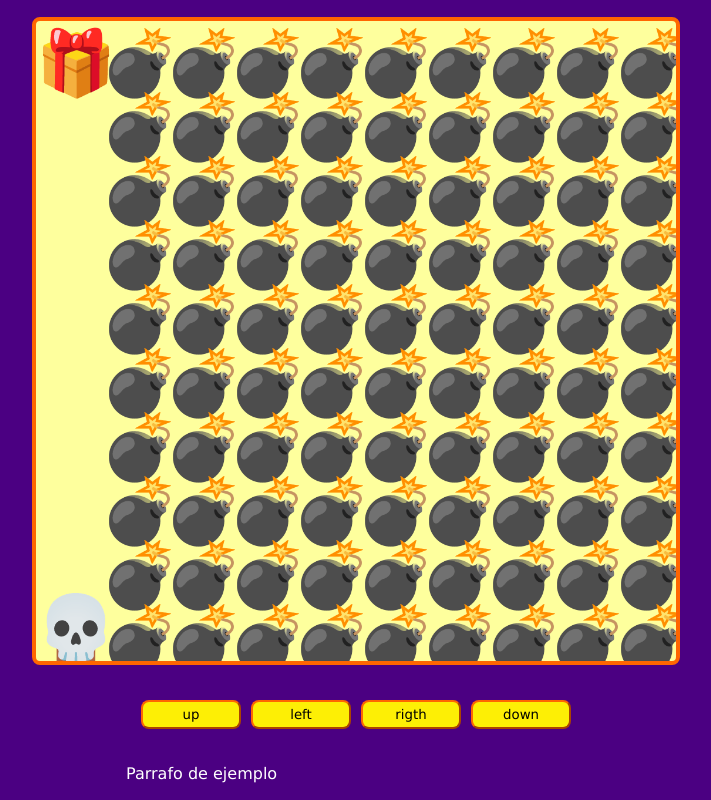
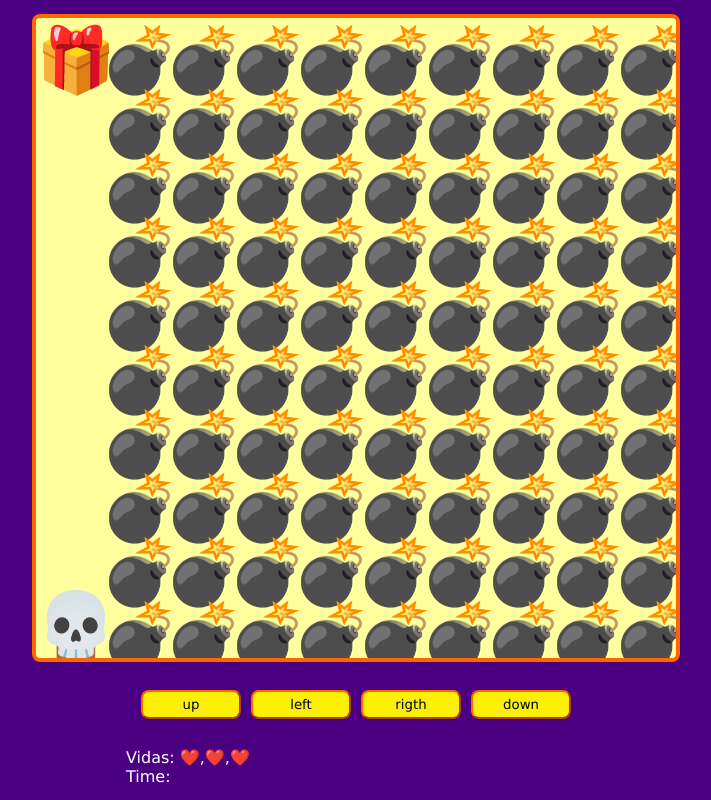
Before and after one commit to je-martini/javascript_videogames, a plain HTML site: page index.html in a window 1280 px wide. Shown: the whole page, without its empty margins (284-995 px from the left). Drawn offline with Linux system fonts and the light colour scheme.

Commit message:
updating

```diff
--- a/game.js
+++ b/game.js
@@ -1,4 +1,6 @@
 const canvas = document.querySelector('#game');
+const span_lives = document.querySelector('#lives');
+const span_time =  document.querySelector('#time');
 const game = canvas.getContext('2d');
 
 window.addEventListener('load', set_canvas_sizes);
@@ -13,6 +15,10 @@ let position_x;
 let position_y;
 let level = 0;
 let life = 3;
+
+let time_start;
+let time_playing;
+let time_interval;
 
 
 
@@ -64,10 +70,15 @@ function start_game() {
 
     const map = maps[level];
 
-
+    if(time_start) {
+        time_start = Date.now()
+        time_interval = setInterval(show_time(), 100)
+    }
     const map_rows = map.trim().split('\n');
 
     const map_rows_col_element = map_rows.map(row => row.trim().split(''));
+
+    show_lives()
 
     enemies_positions = [];
 
@@ -162,6 +173,7 @@ function win_level (player_position_x, gift_position_y, player_position_y, gift_
         }
     }
 }
+
 function lose_level(enemy_position, player_position_x, player_position_y){
     const enemies_collision = enemy_position.find(enemy => {
     const enemy_x = enemy.x.toFixed(3) == player_position_x.toFixed(3)
@@ -172,14 +184,24 @@ if(enemies_collision) {
         console.log('l')
         player_position.x = undefined;
         player_position.y = undefined;
-    life = life - 1;
+        life --;
         if(life < 1){
             level = 0
+            life = 3
         }
     console.log(life)
     };
 }
 
+function show_lives(){
+    const hearts =Array(life).fill(emojis['HEART'])
+
+    span_lives.innerHTML = hearts;
+}
+function show_time(){
+ span_time.innerHTML = Date.now() - time_start
+}
+
 function player_move() {
     game.fillText(emojis['PLAYER'], player_position.x , player_position.y - 11)
 }
--- a/index.html
+++ b/index.html
@@ -20,8 +20,8 @@
             <button class="down" onclick=down_button()>down</button>
         </div>
         <span class="messages">
-            <!-- to do -->
-            <p>Parrafo de ejemplo</p>
+            <p>Vidas: <span id="lives"></span></p>
+            <p>Time: <span id="time"></span></p>
         </span>
     </section>
 
--- a/map.js
+++ b/map.js
@@ -7,6 +7,7 @@ const emojis={
   'BOMB_COLLISION':'🔥',
   'GAME_OVER':'👎',
   'WIN':'🏆',
+  'HEART': '❤️'
 };
 
 const maps=[];
```
Lines whose indentation alone changed are shown as unchanged.
